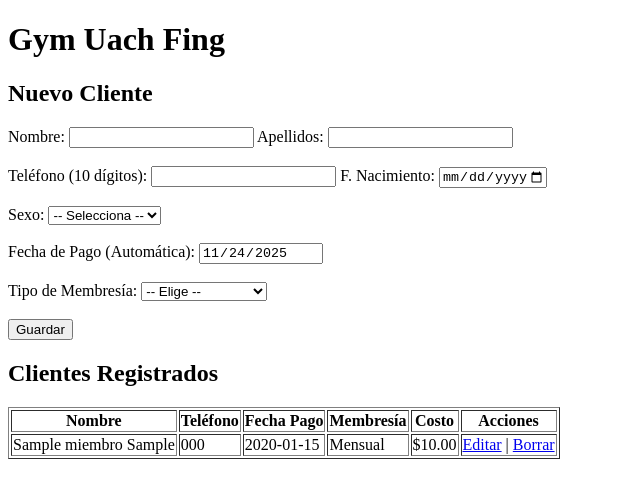
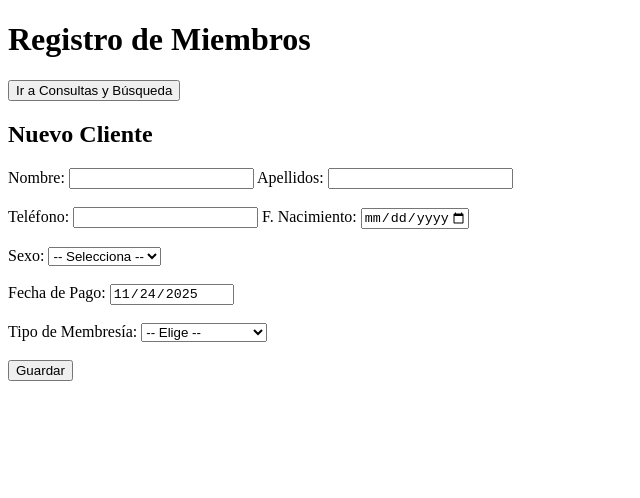
Before and after one commit to PalomaSandoval/Tarea-15.-Proyecto-Final-de-integraci-n-de-conocimientos-del-curso, a PHP site: page /FormularioABC.php in a window 1280 px wide. Shown: the top 498 px of the page, without its empty margins (0-640 px from the left). Run offline with PHP 8.4, Linux system fonts and the light colour scheme; tables that the repository leaves empty hold one stand-in row (values such as "Sample post").

Commit message:
Agregado el archivo de consultas y ediciones en FormularioABC

```diff
--- a/Altas Bajas y Cambios/FormularioABC.php
+++ b/Altas Bajas y Cambios/FormularioABC.php
@@ -13,57 +13,7 @@ $fecha_pago_editar = $hoy;
 $tipo_membresia_editar = '';
 $accion = 'guardar';
 
-if ($_SERVER['REQUEST_METHOD'] === 'POST') {
-    $nombre = $_POST['nombre'];
-    $apellidos = $_POST['apellidos'];
-    $telefono = $_POST['telefono'];
-    $fecha_nacimiento = $_POST['fecha_nacimiento'];
-    $sexo = $_POST['sexo'];
-    $fecha_pago = $_POST['fecha_pago'];
-    $tipo_membresia = $_POST['tipo_membresia'];
-
-    // Switch para que los costos se agreguen automatico a la base de datos
-    $costo = 0;
-    switch ($tipo_membresia) {
-        case 'Mensual': $costo = 500; break;
-        case '3 Meses': $costo = 1250; break;
-        case '6 Meses': $costo = 2500; break;
-        case '1 Año':   $costo = 4500; break;
-        default:        $costo = 0; break;
-    }
-
-    if ($_POST['accion'] === 'guardar') {
-        // --- ALTA ---
-        $stmt = $conn->prepare("INSERT INTO miembros (nombre, apellidos, telefono, fecha_nacimiento, sexo, fecha_pago, tipo_membresia, costo) VALUES (?, ?, ?, ?, ?, ?, ?, ?)");
-        $stmt->bind_param("sssssssd", $nombre, $apellidos, $telefono, $fecha_nacimiento, $sexo, $fecha_pago, $tipo_membresia, $costo);
-
-        if ($stmt->execute()) {
-            echo "<p>¡Alta lista! Se cobraron $$costo varos.</p>";
-        } else {
-            echo "<p>Error: " . $stmt->error . "</p>";
-        }
-        $stmt->close();
-    } elseif ($_POST['accion'] === 'actualizar') {
-        // --- CAMBIO ---
-        $id = $_POST['id'];
-        $stmt = $conn->prepare("UPDATE miembros SET nombre = ?, apellidos = ?, telefono = ?, fecha_nacimiento = ?, sexo = ?, fecha_pago = ?, tipo_membresia = ?, costo = ? WHERE id = ?");
-        $stmt->bind_param("sssssssdi", $nombre, $apellidos, $telefono, $fecha_nacimiento, $sexo, $fecha_pago, $tipo_membresia, $costo, $id);
-
-        if ($stmt->execute()) {
-            echo "<p>¡Datos actualizados!</p>";
-        }
-        $stmt->close();
-    }
-}
-
-// Bajas
-if (isset($_GET['borrar'])) {
-    $id = $_GET['borrar'];
-    $conn->query("DELETE FROM miembros WHERE id = $id");
-    echo "<p>Borrado.</p>";
-}
-
-// Cargar Edición
+// --- LOGICA DE CARGAR DATOS PARA EDITAR ---
 if (isset($_GET['editar'])) {
     $id = $_GET['editar'];
     $result = $conn->query("SELECT * FROM miembros WHERE id = $id");
@@ -81,53 +31,82 @@ if (isset($_GET['editar'])) {
     }
 }
 
-// Tabla
-$resultado = $conn->query("SELECT * FROM miembros");
+// --- LOGICA DE GUARDAR / ACTUALIZAR ---
+if ($_SERVER['REQUEST_METHOD'] === 'POST') {
+    $nombre = $_POST['nombre'];
+    $apellidos = $_POST['apellidos'];
+    $telefono = $_POST['telefono'];
+    $fecha_nacimiento = $_POST['fecha_nacimiento'];
+    $sexo = $_POST['sexo'];
+    $fecha_pago = $_POST['fecha_pago'];
+    $tipo_membresia = $_POST['tipo_membresia'];
+
+    // Switch de para agregar los costos a la tabla de la bd
+    $costo = 0;
+    switch ($tipo_membresia) {
+        case 'Mensual': $costo = 500; break;
+        case '3 Meses': $costo = 1250; break;
+        case '6 Meses': $costo = 2500; break;
+        case '1 Año':   $costo = 4500; break;
+        default:        $costo = 0; break;
+    }
+
+    if ($_POST['accion'] === 'guardar') {
+        // --- ALTA ---
+        $stmt = $conn->prepare("INSERT INTO miembros (nombre, apellidos, telefono, fecha_nacimiento, sexo, fecha_pago, tipo_membresia, costo) VALUES (?, ?, ?, ?, ?, ?, ?, ?)");
+        $stmt->bind_param("sssssssd", $nombre, $apellidos, $telefono, $fecha_nacimiento, $sexo, $fecha_pago, $tipo_membresia, $costo);
+
+        if ($stmt->execute()) {
+            echo "<p>¡Registro hecho! Se cobraron $$costo pesos.</p>";
+        } else {
+            echo "<p>Error: " . $stmt->error . "</p>";
+        }
+        $stmt->close();
+    } elseif ($_POST['accion'] === 'actualizar') {
+        // --- CAMBIO ---
+        $id = $_POST['id'];
+        $stmt = $conn->prepare("UPDATE miembros SET nombre = ?, apellidos = ?, telefono = ?, fecha_nacimiento = ?, sexo = ?, fecha_pago = ?, tipo_membresia = ?, costo = ? WHERE id = ?");
+        $stmt->bind_param("sssssssdi", $nombre, $apellidos, $telefono, $fecha_nacimiento, $sexo, $fecha_pago, $tipo_membresia, $costo, $id);
+
+        if ($stmt->execute()) {
+            echo "<p>¡Datos actualizados correctamente!</p>";
+            // Opcional: Redirigir a consultas después de editar
+            // header("Location: Consultas.php");
+        }
+        $stmt->close();
+    }
+}
 ?>
 
 <!DOCTYPE html>
 <html lang="es">
 <head>
     <meta charset="UTF-8">
-    <title>Gym Cloud</title>
+    <title>Registro Gym</title>
 </head>
 <body>
 
-    <h1> Gym Uach Fing</h1>
+    <h1>Registro de Miembros</h1>
 
-    <h2><?php echo ($accion === 'guardar' ? 'Nuevo Cliente' : 'Editando Cliente'); ?></h2>
+    <p>
+        <a href="Consultas.php"><button type="button">Ir a Consultas y Búsqueda</button></a>
+    </p>
+
+    <h2><?php echo ($accion === 'guardar' ? 'Nuevo Cliente' : 'Editando Cliente ID: ' . $id_editar); ?></h2>
 
     <form action="FormularioABC.php" method="POST">
         <input type="hidden" name="id" value="<?php echo $id_editar; ?>">
         <input type="hidden" name="accion" value="<?php echo $accion; ?>">
 
         <label>Nombre:</label>
-        <input
-            type="text"
-            name="nombre"
-            value="<?php echo htmlspecialchars($nombre_editar); ?>"
-            oninput="this.value = this.value.replace(/[^a-zA-ZñÑáéíóúÁÉÍÓÚ\s]/g, '')"
-            required>
+        <input type="text" name="nombre" value="<?php echo htmlspecialchars($nombre_editar); ?>" oninput="this.value = this.value.replace(/[^a-zA-ZñÑáéíóúÁÉÍÓÚ\s]/g, '')" required>
 
         <label>Apellidos:</label>
-        <input
-            type="text"
-            name="apellidos"
-            value="<?php echo htmlspecialchars($apellidos_editar); ?>"
-            oninput="this.value = this.value.replace(/[^a-zA-ZñÑáéíóúÁÉÍÓÚ\s]/g, '')"
-            required>
+        <input type="text" name="apellidos" value="<?php echo htmlspecialchars($apellidos_editar); ?>" oninput="this.value = this.value.replace(/[^a-zA-ZñÑáéíóúÁÉÍÓÚ\s]/g, '')" required>
         <br><br>
 
-        <label>Teléfono (10 dígitos):</label>
-        <input
-            type="tel"
-            name="telefono"
-            value="<?php echo htmlspecialchars($telefono_editar); ?>"
-            maxlength="10"
-            pattern="[0-9]{10}"
-            oninput="this.value = this.value.replace(/[^0-9]/g, '')"
-            title="Solo se aceptan 10 números"
-            required>
+        <label>Teléfono:</label>
+        <input type="tel" name="telefono" value="<?php echo htmlspecialchars($telefono_editar); ?>" maxlength="10" pattern="[0-9]{10}" oninput="this.value = this.value.replace(/[^0-9]/g, '')" title="Solo se aceptan 10 números" required>
 
         <label>F. Nacimiento:</label>
         <input type="date" name="fecha_nacimiento" value="<?php echo htmlspecialchars($fecha_nacimiento_editar); ?>" max="<?php echo $hoy; ?>" required><br><br>
@@ -141,7 +120,7 @@ $resultado = $conn->query("SELECT * FROM miembros");
         </select>
         <br><br>
 
-        <label>Fecha de Pago (Automática):</label>
+        <label>Fecha de Pago:</label>
         <input type="date" name="fecha_pago" value="<?php echo htmlspecialchars($fecha_pago_editar); ?>" readonly required>
         <br><br>
 
@@ -155,45 +134,12 @@ $resultado = $conn->query("SELECT * FROM miembros");
         </select>
 
         <br><br>
-        <button type="submit">Guardar</button>
+        <button type="submit"><?php echo ($accion === 'guardar' ? 'Guardar' : 'Actualizar'); ?></button>
 
         <?php if ($accion === 'actualizar'): ?>
-            <a href="FormularioABC.php"><button type="button">Cancelar</button></a>
+            <a href="Consultas.php"><button type="button">Cancelar Edición</button></a>
         <?php endif; ?>
     </form>
 
-    <h2> Clientes Registrados</h2>
-    <table border="1">
-        <thead>
-            <tr>
-                <th>Nombre</th>
-                <th>Teléfono</th>
-                <th>Fecha Pago</th>
-                <th>Membresía</th>
-                <th>Costo</th>
-                <th>Acciones</th>
-            </tr>
-        </thead>
-        <tbody>
-            <?php
-            if ($resultado->num_rows > 0) {
-                while($fila = $resultado->fetch_assoc()) {
-                    echo "<tr>";
-                    echo "<td>" . $fila["nombre"] . " " . $fila["apellidos"] . "</td>";
-                    echo "<td>" . $fila["telefono"] . "</td>";
-                    echo "<td>" . $fila["fecha_pago"] . "</td>";
-                    echo "<td>" . $fila["tipo_membresia"] . "</td>";
-                    echo "<td>$" . number_format($fila["costo"], 2) . "</td>";
-                    echo "<td>";
-                    echo "<a href='FormularioABC.php?editar=" . $fila["id"] . "'>Editar</a> | ";
-                    echo "<a href='FormularioABC.php?borrar=" . $fila["id"] . "'>Borrar</a>";
-                    echo "</td>";
-                    echo "</tr>";
-                }
-            }
-            ?>
-        </tbody>
-    </table>
-
 </body>
 </html>
```
Also changed, not shown: Altas Bajas y Cambios/Consultas.php (added, +93 -0 lines).
